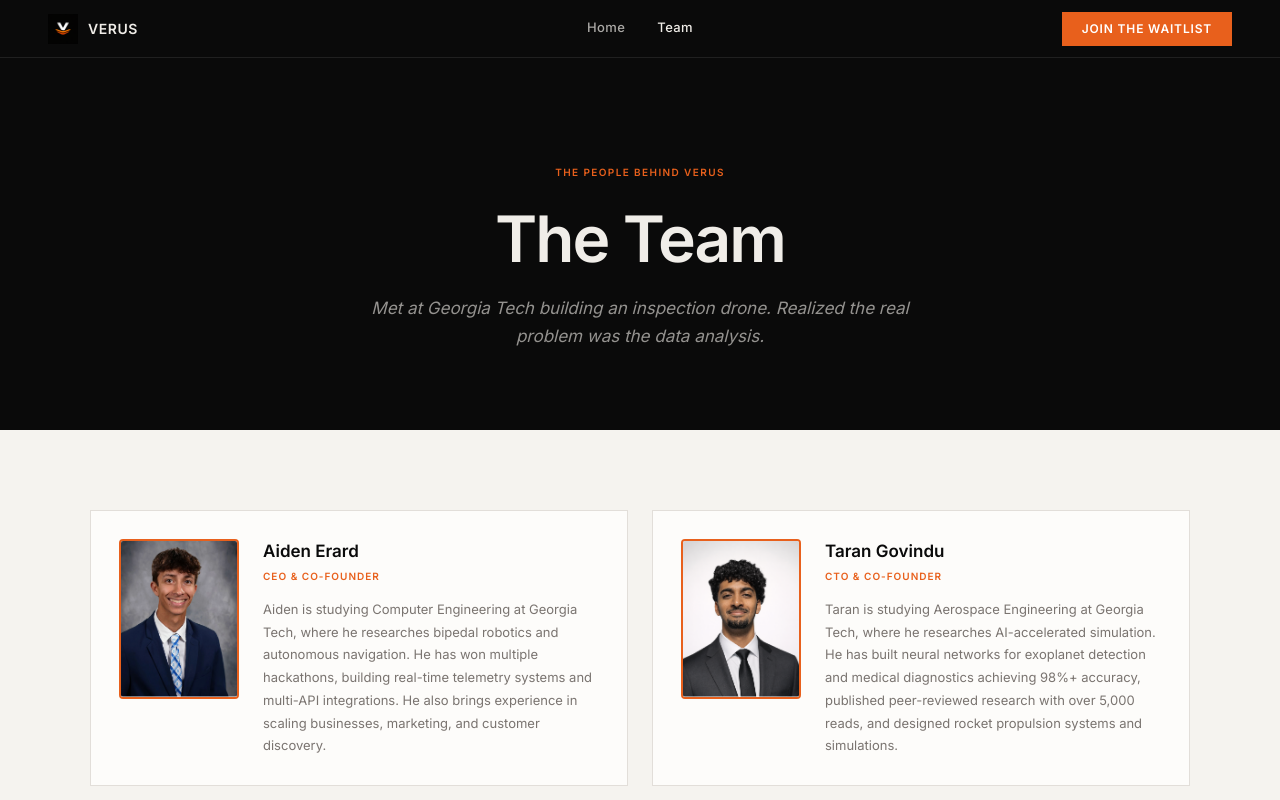
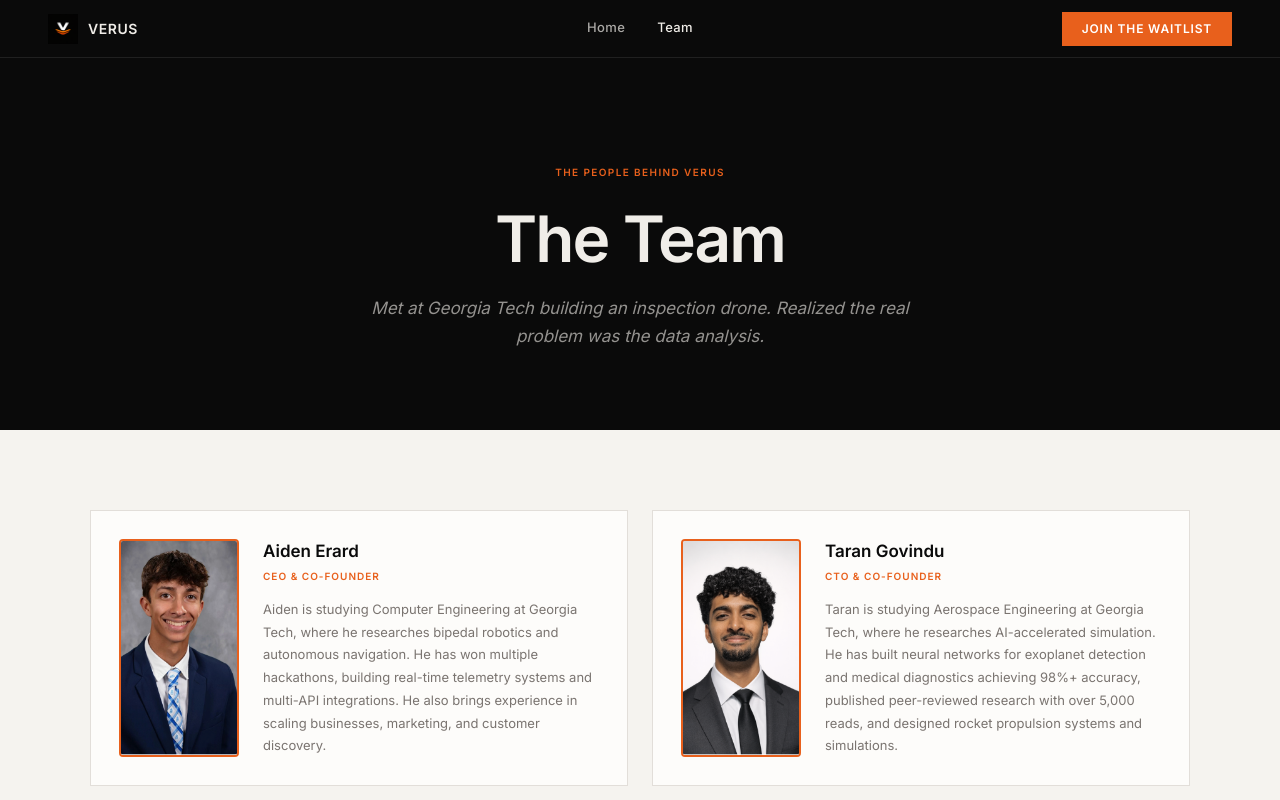
Before and after one commit to aidenerard/verus-newsletter, a React (Vite) app: page /team in a window 1280 px wide. Shown: the top 800 px of the page. Built offline with nearby package versions, Linux system fonts and the light colour scheme; no server answers.

Commit message:
Team page: photo stretches to match paragraph height with equal card padding
Co-Authored-By: Claude Sonnet 4.6 <noreply@anthropic.com>

```diff
--- a/src/app/pages/TeamPage.tsx
+++ b/src/app/pages/TeamPage.tsx
@@ -57,7 +57,7 @@ const PAGE_CSS = `
     display: flex;
     flex-direction: row;
     gap: 24px;
-    align-items: flex-start;
+    align-items: stretch;
   }
   .tm-card:hover { border-color: ${C.orange}; }
 
@@ -126,14 +126,14 @@ function FounderCard({ founder, delay }: { founder: Founder; delay: number }) {
   const ref = useReveal(delay);
   return (
     <div ref={ref} className="tm-reveal tm-card">
-      {/* Photo */}
+      {/* Photo — wrapper stretches to card height via align-items:stretch */}
+      <div style={{ flexShrink: 0, width: 120 }}>
         <img
           src={founder.photo}
           alt={founder.name}
           style={{
-          width: 120,
-          flexShrink: 0,
-          aspectRatio: '3 / 4',
+            width: '100%',
+            height: '100%',
             objectFit: 'cover',
             objectPosition: 'top',
             borderRadius: 4,
@@ -141,6 +141,7 @@ function FounderCard({ founder, delay }: { founder: Founder; delay: number }) {
             display: 'block',
           }}
         />
+      </div>
 
       {/* Text */}
       <div style={{ flex: 1, minWidth: 0 }}>
```
Lines whose indentation alone changed are shown as unchanged.
